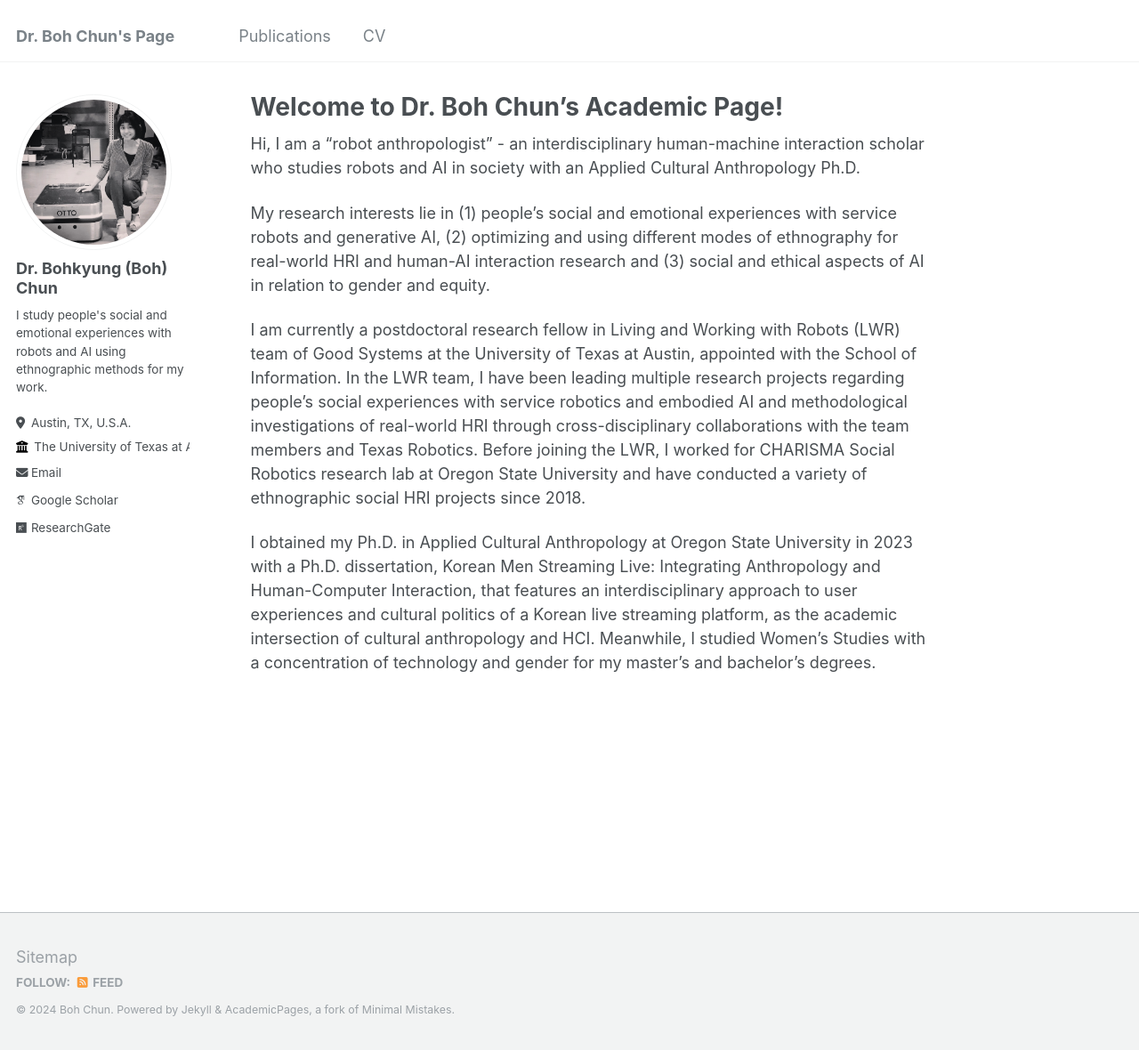
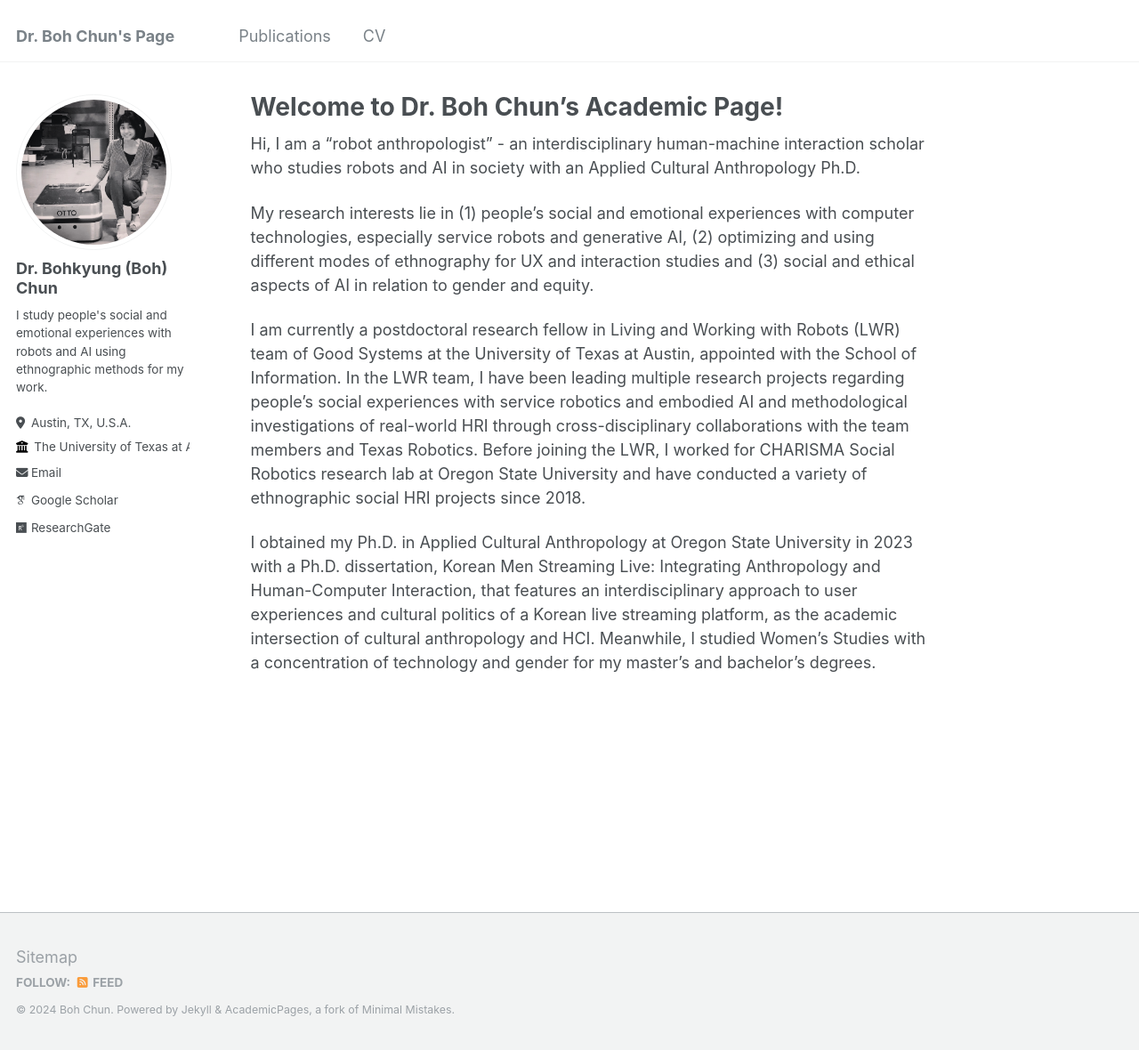
Before and after one commit to bohchun/bohchun.github.io, a Jekyll site: the page built from _pages/about.md, in a window 1280 px wide and 1180 px high. Shown: the whole window at 89% size. Built offline with Jekyll 4.4.1, drawn with Linux system fonts in a browser that asks for light colours; some web fonts are replaced.

Commit message:
Update about.md

```diff
--- a/_pages/about.md
+++ b/_pages/about.md
@@ -9,7 +9,7 @@ redirect_from:
 
 Hi, I am a “robot anthropologist” - an interdisciplinary human-machine interaction scholar who studies robots and AI in society with an Applied Cultural Anthropology Ph.D.
 
-My research interests lie in (1) people’s social and emotional experiences with service robots and generative AI, (2) optimizing and using different modes of ethnography for real-world HRI and human-AI interaction research and (3) social and ethical aspects of AI in relation to gender and equity.
+My research interests lie in (1) people’s social and emotional experiences with computer technologies, especially service robots and generative AI, (2) optimizing and using different modes of ethnography for UX and interaction studies and (3) social and ethical aspects of AI in relation to gender and equity.
 
 I am currently a postdoctoral research fellow in Living and Working with Robots (LWR) team of Good Systems at the University of Texas at Austin, appointed with the School of Information. In the LWR team, I have been leading multiple research projects regarding people’s social experiences with service robotics and embodied AI and methodological investigations of real-world HRI through cross-disciplinary collaborations with the team members and Texas Robotics. Before joining the LWR, I worked for CHARISMA Social Robotics research lab at Oregon State University and have conducted a variety of ethnographic social HRI projects since 2018.
 
```
